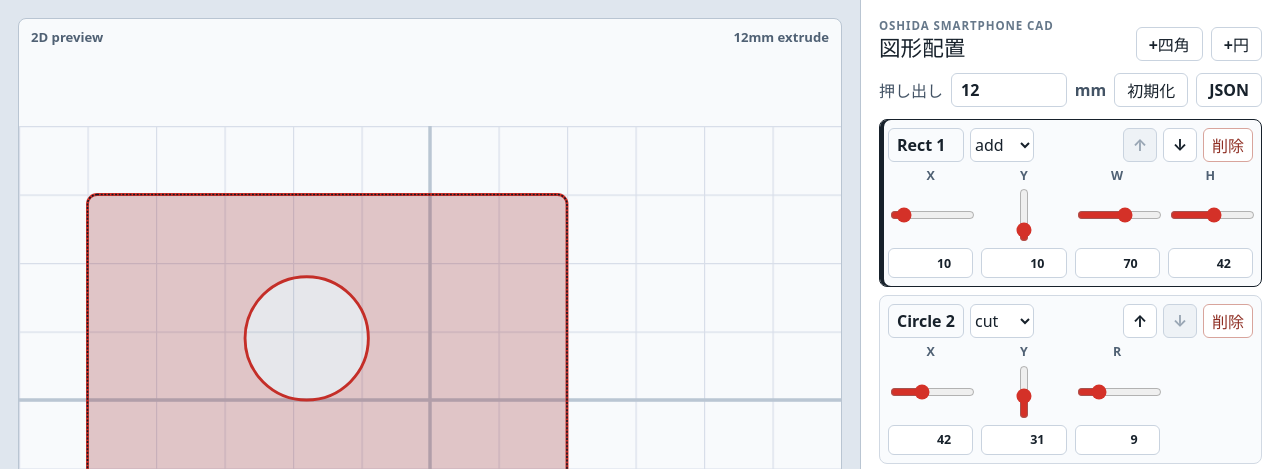
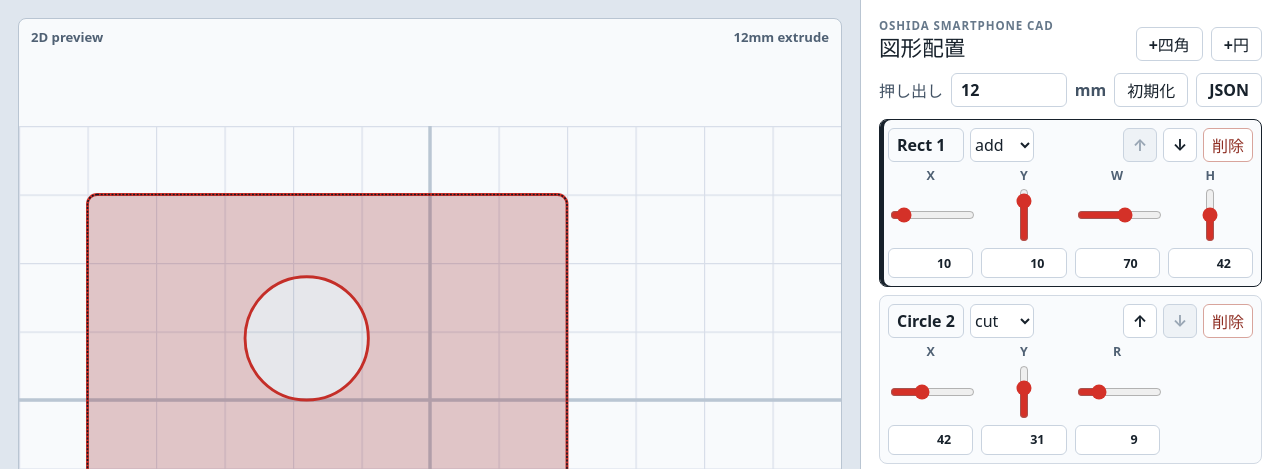
Before and after one commit to pscmps/oshidasumaho_cad, a React (Vite) app: page / in a window 1280 px wide. Shown: the top 469 px of the page. Built offline with nearby package versions, Linux system fonts and the light colour scheme.

Commit message:
Refine vertical slider behavior

```diff
--- a/src/main.jsx
+++ b/src/main.jsx
@@ -350,6 +350,7 @@ function ShapeEditor({
           value={shape.y}
           min={0}
           max={80}
+          invert
           onChange={(y) => onChange({ y })}
         />
         {shape.type === 'rect' ? (
@@ -363,7 +364,7 @@ function ShapeEditor({
               onChange={(w) => onChange({ w })}
             />
             <ControlField
-              axis="x"
+              axis="y"
               label="H"
               value={shape.h}
               min={1}
@@ -389,7 +390,14 @@ function ShapeEditor({
   );
 }
 
-function ControlField({ axis, label, value, min, max, onChange }) {
+function ControlField({ axis, label, value, min, max, invert = false, onChange }) {
+  const sliderValue = invert ? max - value + min : value;
+
+  function handleSliderChange(event) {
+    const nextValue = Number(event.target.value);
+    onChange(invert ? max - nextValue + min : nextValue);
+  }
+
   return (
     <label className={`control-field ${axis === 'y' ? 'axis-y' : 'axis-x'}`}>
       <span>{label}</span>
@@ -398,8 +406,8 @@ function ControlField({ axis, label, value, min, max, onChange }) {
         min={min}
         max={max}
         step="0.5"
-        value={value}
-        onChange={(event) => onChange(Number(event.target.value))}
+        value={sliderValue}
+        onChange={handleSliderChange}
       />
       <NumberField
         label={`${label} value`}
```
